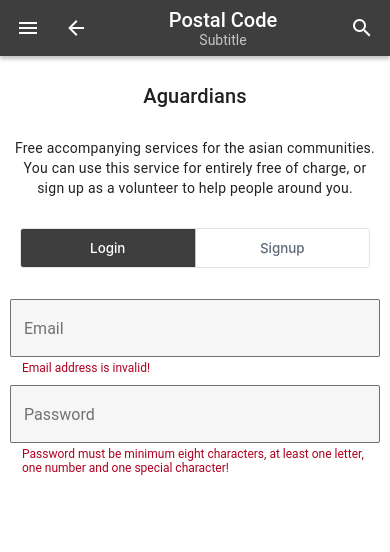
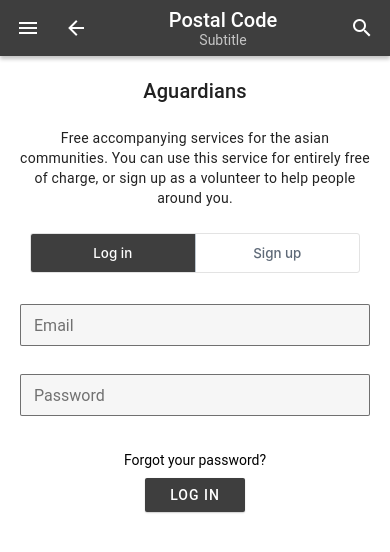
Before and after one commit to Yugue/aguardians_rn, a React Native app: screen / in a window 390 px wide. Shown: the top 552 px of the page. Built offline with nearby package versions, Linux system fonts and the light colour scheme.

Commit message:
multiple button groups

```diff
--- a/App.js
+++ b/App.js
@@ -8,7 +8,6 @@ import { themeRNP } from './Theme/themeRNP';
 import AuthSection from './Components/LoginSignup/AuthSection';
 import HeaderMain from './Components/Header/Header';
 
-// Your App
 const App = () => {
   return (
     <SafeAreaProvider>
@@ -22,5 +21,4 @@ const App = () => {
   );
 };
 
-
 export default App;
--- /dev/null
+++ b/Components/Common/ButtonGroupMultiple.js
@@ -0,0 +1,21 @@
+import React, {useState} from 'react';
+import {ButtonGroup} from 'react-native-elements';
+
+const ButtonGroupMultiple = ({list, selectedButton, setSelectedButton}) => {
+  const buttons = ['Sign up as an user', 'Sign up as a volunteer'];
+
+  function updateIndex(selectedIndex) {
+    setSelectedButton(selectedIndex);
+  }
+
+  return (
+    <ButtonGroup
+      onPress={updateIndex}
+      selectedIndex={selectedButton}
+      buttons={list}
+      countainerStyle={{height: 100}}
+    />
+  );
+};
+
+export default ButtonGroupMultiple;
--- a/Components/Header/Header.js
+++ b/Components/Header/Header.js
@@ -1,6 +1,7 @@
-import React, { Fragment, useState } from 'react';
+import React, {useState} from 'react';
 import DrawerMain from '../Drawer/Drawer';
-import { Appbar } from 'react-native-paper';
+import {Appbar} from 'react-native-paper';
+import {View} from 'react-native';
 
 const HeaderMain = () => {
   const [selectedDrawer, setselectedDrawer] = useState(false);
@@ -10,22 +11,30 @@ const HeaderMain = () => {
   const _handleSearch = () => console.log('Searching');
 
   const handleDrawer = () => {
-    setselectedDrawer(!selectedDrawer)
-  }
+    setselectedDrawer(!selectedDrawer);
+  };
 
   // If logged in show drawer
   // If logged in show postal code
 
   return (
-    <Fragment>
+    <View>
       <Appbar.Header>
-        {selectedDrawer ? <Appbar.Action icon="window-close" onPress={handleDrawer} /> : <Appbar.Action icon="menu" onPress={handleDrawer} />}
+        {selectedDrawer ? (
+          <Appbar.Action icon="window-close" onPress={handleDrawer} />
+        ) : (
+          <Appbar.Action icon="menu" onPress={handleDrawer} />
+        )}
         <Appbar.BackAction onPress={_goBack} />
-        <Appbar.Content title="Postal Code" subtitle="Subtitle" style={{alignItems: "center"}}/>
+        <Appbar.Content
+          title="Postal Code"
+          subtitle="Subtitle"
+          style={{alignItems: 'center'}}
+        />
         <Appbar.Action icon="magnify" onPress={_handleSearch} />
       </Appbar.Header>
-      {selectedDrawer === true && <DrawerMain/>}
-    </Fragment>
+      {selectedDrawer === true && <DrawerMain />}
+    </View>
   );
 };
 
--- a/Components/LoginSignup/AuthSection.js
+++ b/Components/LoginSignup/AuthSection.js
@@ -1,34 +1,31 @@
-import React, { useState } from 'react';
-import { ButtonGroup } from 'react-native-elements';
-import { Title, Paragraph, Card } from 'react-native-paper';
-import { View } from "react-native";
+import React, {useState} from 'react';
+import {Title, Paragraph, Card} from 'react-native-paper';
+import {KeyboardAvoidingView} from 'react-native';
 import Login from './Login';
 import Signup from './Signup';
+import ButtonGroupMultiple from '../Common/ButtonGroupMultiple';
 
 const AuthSection = () => {
   const [selectedButton, setSelectedButton] = useState(0);
-  const buttons = ['Login', "Signup"]
-
-  function updateIndex(selectedIndex) {
-    setSelectedButton(selectedIndex);
-  }
 
   return (
-    <View style={{marginHorizontal: 10}}>
-      <Title style={{textAlign: 'center', marginVertical: 25}}>Aguardians</Title>
-      <Paragraph style={{textAlign: 'center', marginBottom: 25}}>Free accompanying services for the asian communities.
-        You can use this service for entirely free of charge,
-        or sign up as a volunteer to help people around you.</Paragraph>
-      <ButtonGroup
-        onPress={updateIndex}
-        selectedIndex={selectedButton}
-        buttons={buttons}
-        countainerStyle={{ height: 100 }}
+    <KeyboardAvoidingView behavior={'position'} style={{marginHorizontal: 20}}>
+      <Title style={{textAlign: 'center', marginVertical: 20}}>
+        Aguardians
+      </Title>
+      <Paragraph style={{textAlign: 'center', marginBottom: 20}}>
+        Free accompanying services for the asian communities. You can use this
+        service for entirely free of charge, or sign up as a volunteer to help
+        people around you.
+      </Paragraph>
+      <ButtonGroupMultiple
+        list={['Log in', 'Sign up']}
+        selectedButton = {selectedButton}
+        setSelectedButton = {setSelectedButton}
       />
       {selectedButton === 0 ? <Login /> : <Signup />}
-    </View>
+    </KeyboardAvoidingView>
   );
 };
 
-
 export default AuthSection;
--- a/Components/LoginSignup/Login.js
+++ b/Components/LoginSignup/Login.js
@@ -1,6 +1,6 @@
-import React, { useState } from 'react';
-import { View } from 'react-native';
-import { HelperText, TextInput } from 'react-native-paper';
+import React, {useState} from 'react';
+import {View, KeyboardAvoidingView} from 'react-native';
+import {HelperText, TextInput, Text, Button} from 'react-native-paper';
 
 const Login = () => {
   const [Email, setEmail] = useState('');
@@ -10,26 +10,31 @@ const Login = () => {
   const onChangePassword = Password => setPassword(Password);
 
   function validateEmail() {
-    const emailRule = /^(([^<>()[\]\\.,;:\s@"]+(\.[^<>()[\]\\.,;:\s@"]+)*)|(".+"))@((\[[0-9]{1,3}\.[0-9]{1,3}\.[0-9]{1,3}\.[0-9]{1,3}\])|(([a-zA-Z\-0-9]+\.)+[a-zA-Z]{2,}))$/;
+    const emailRule =
+      /^(([^<>()[\]\\.,;:\s@"]+(\.[^<>()[\]\\.,;:\s@"]+)*)|(".+"))@((\[[0-9]{1,3}\.[0-9]{1,3}\.[0-9]{1,3}\.[0-9]{1,3}\])|(([a-zA-Z\-0-9]+\.)+[a-zA-Z]{2,}))$/;
     return !emailRule.test(String(Email).toLowerCase());
   }
 
   function validatePassword() {
-    const password_rule = /^(?=.*[A-Za-z])(?=.*\d)(?=.*[@$!%*#?&])[A-Za-z\d@$!%*#?&]{8,}$/;
+    const password_rule =
+      /^(?=.*[A-Za-z])(?=.*\d)(?=.*[@$!%*#?&])[A-Za-z\d@$!%*#?&]{8,}$/;
     return !password_rule.test(String(Password));
   }
-  const password_message = "Password must be minimum eight characters, at least one letter, one number and one special character!";
+  const password_message =
+    'Password must be minimum eight characters, at least one letter, one number and one special character!';
 
   return (
-    <View style={{ marginTop: 20 }}>
+    <View
+      style={{marginTop: 20}}>
       <TextInput
         mode="outlined"
         label="Email"
         placeholder="Email"
         value={Email}
         onChangeText={onChangeEmail}
+        style={{height: 40}}
       />
-      <HelperText type="error" visible={validateEmail()}>
+      <HelperText type="error" visible={false && validateEmail()}>
         Email address is invalid!
       </HelperText>
       <TextInput
@@ -39,10 +44,23 @@ const Login = () => {
         value={Password}
         secureTextEntry={true}
         onChangeText={onChangePassword}
+        style={{height: 40}}
       />
-      <HelperText type="error" visible={validatePassword()}>
+      <HelperText type="error" visible={false && validatePassword()}>
         {password_message}
       </HelperText>
+      <Text style={{textAlign: 'center'}}>Forgot your password?</Text>
+      <Button
+        mode="contained"
+        onPress={() => console.log('Pressed')}
+        style={{
+          width: 100,
+          marginTop: 10,
+          marginLeft: 'auto',
+          marginRight: 'auto',
+        }}>
+        Log in
+      </Button>
     </View>
   );
 };
--- a/Components/LoginSignup/Signup.js
+++ b/Components/LoginSignup/Signup.js
@@ -1,15 +1,19 @@
-import React, { useState } from 'react';
-import { Input } from 'react-native-elements';
-import { SafeAreaProvider } from 'react-native-safe-area-context';
+import React, {useState} from 'react';
+import {View} from 'react-native';
+import ButtonGroupMultiple from '../Common/ButtonGroupMultiple';
 
 const Signup = () => {
+  const [selectedButton, setSelectedButton] = useState(0);
 
   return (
-      <Input
-        placeholder='Sign up'
+    <View>
+      <ButtonGroupMultiple
+        list={['Sign up as an user', 'Sign up as a volunteer']}
+        selectedButton={selectedButton}
+        setSelectedButton={setSelectedButton}
       />
+    </View>
   );
 };
 
-
 export default Signup;
--- a/Theme/themeRNP.js
+++ b/Theme/themeRNP.js
@@ -8,4 +8,7 @@ export const themeRNP = {
     primary: '#3E3E3E',
     accent: '#C4C4C4',
   },
+  TextInput: {
+    height: 40
+  }
 };
```
